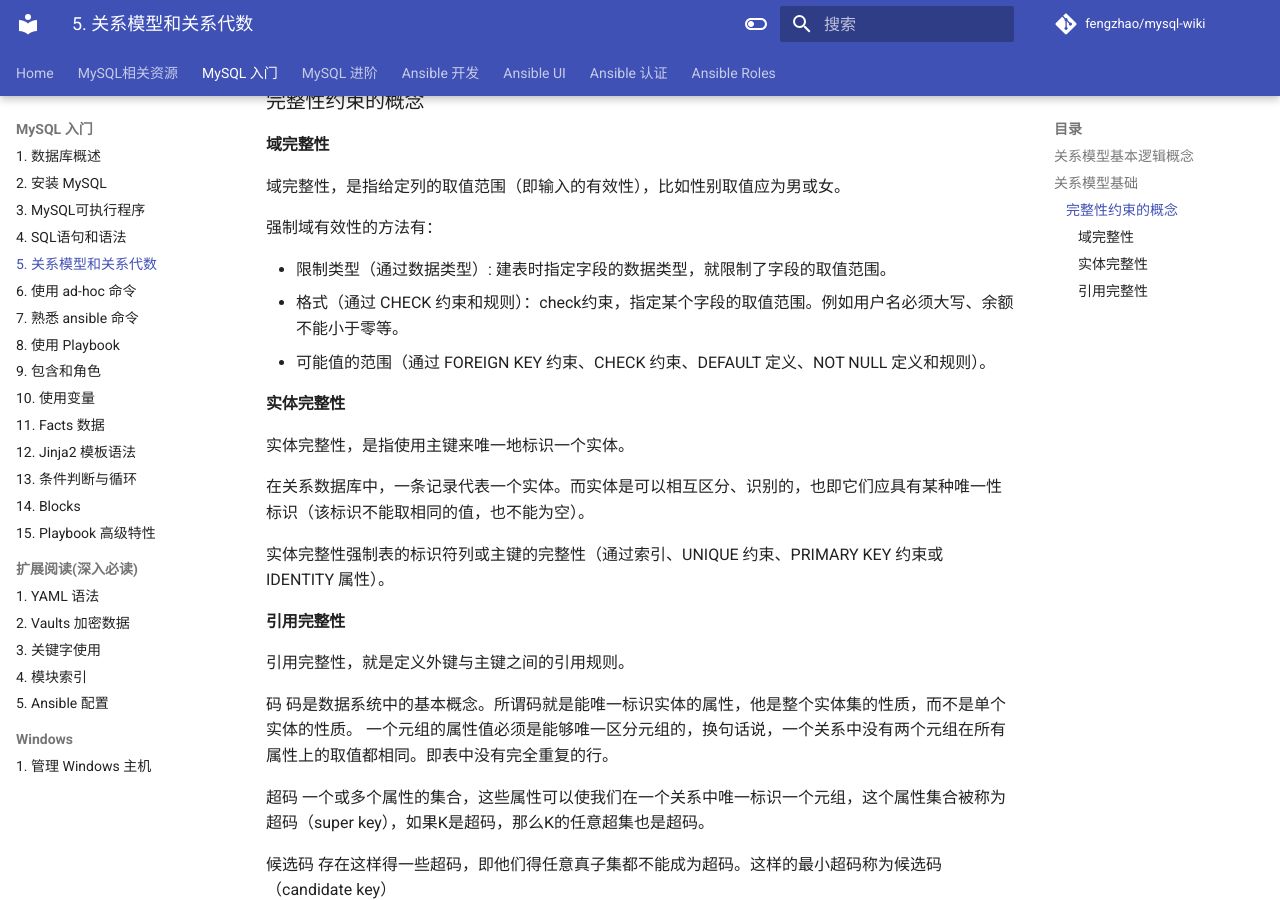
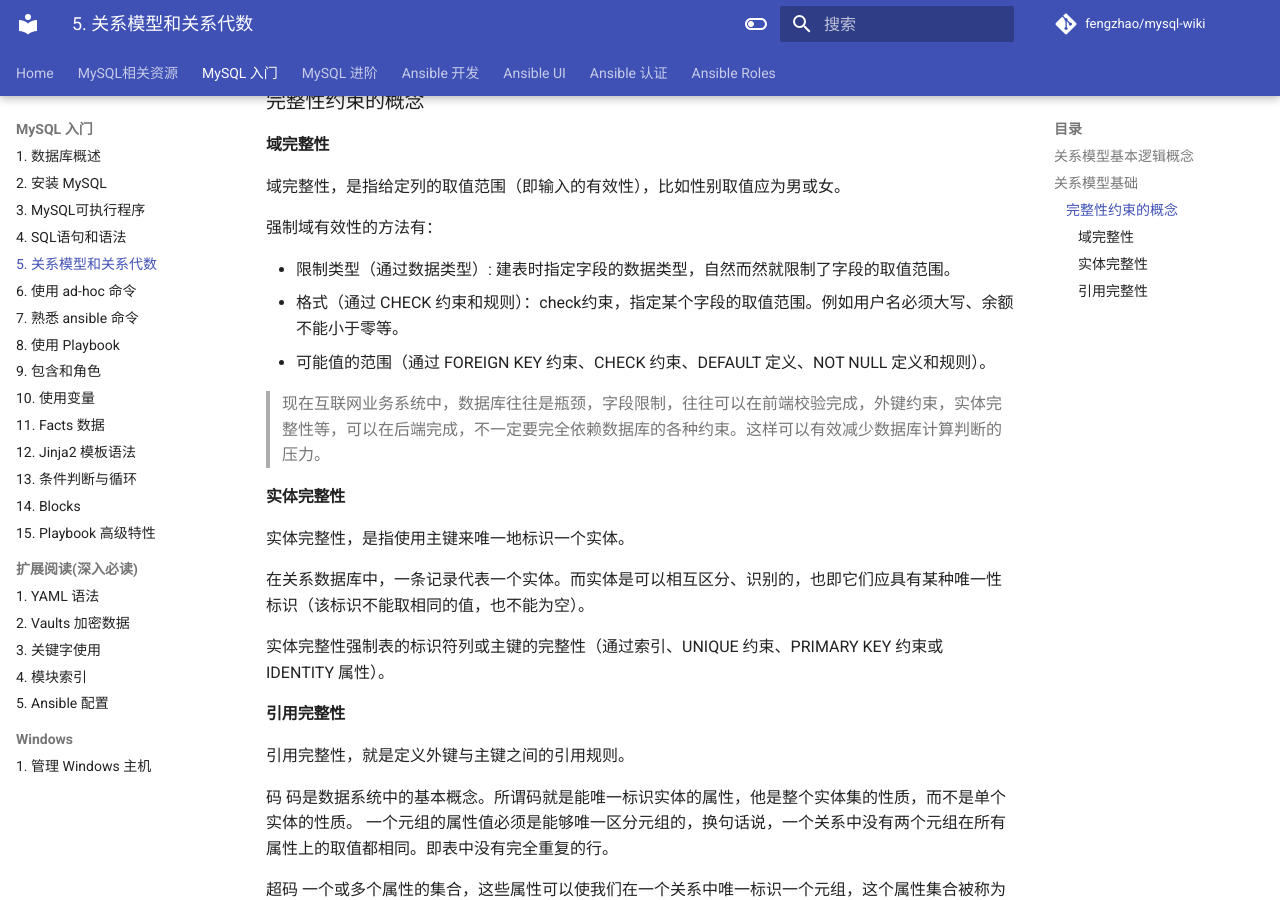
Before and after one commit to fengzhaowiki/mysql-wiki, an MkDocs documentation site: the page built from docs/basic/5.relation.md, in a window 1280 px wide and 900 px high, scrolled down 1918 px. Built offline with MkDocs 1.6.1 and Material for MkDocs 9.7.7, drawn with Linux system fonts in a browser that asks for light colours; comment, search, counter and statistics services are not loaded.

Commit message:
update sql docs

```diff
--- a/docs/basic/5.relation.md
+++ b/docs/basic/5.relation.md
@@ -72,9 +72,12 @@
 
 强制域有效性的方法有：
 
-- 限制类型（通过数据类型）: 建表时指定字段的数据类型，就限制了字段的取值范围。<br>
+- 限制类型（通过数据类型）: 建表时指定字段的数据类型，自然而然就限制了字段的取值范围。<br>
 - 格式（通过 CHECK 约束和规则）：check约束，指定某个字段的取值范围。例如用户名必须大写、余额不能小于零等。<br>
 - 可能值的范围（通过 FOREIGN KEY 约束、CHECK 约束、DEFAULT 定义、NOT NULL 定义和规则）。<br>
+
+
+> 现在互联网业务系统中，数据库往往是瓶颈，字段限制，往往可以在前端校验完成，外键约束，实体完整性等，可以在后端完成，不一定要完全依赖数据库的各种约束。这样可以有效减少数据库计算判断的压力。
 
 
 #### 实体完整性
```
